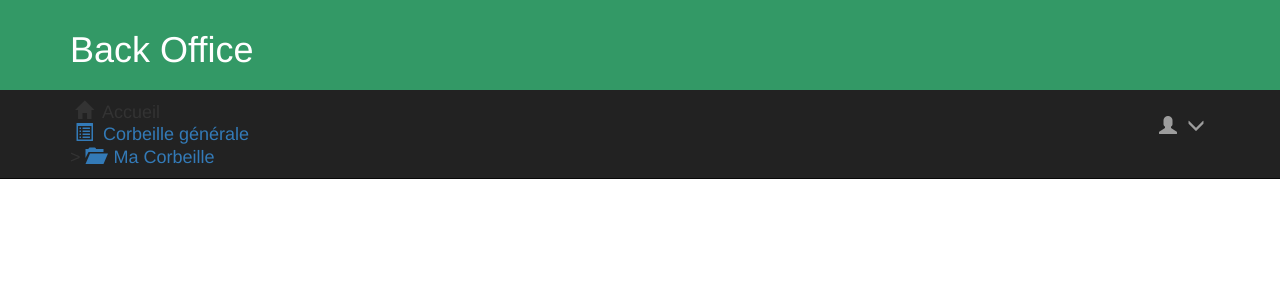
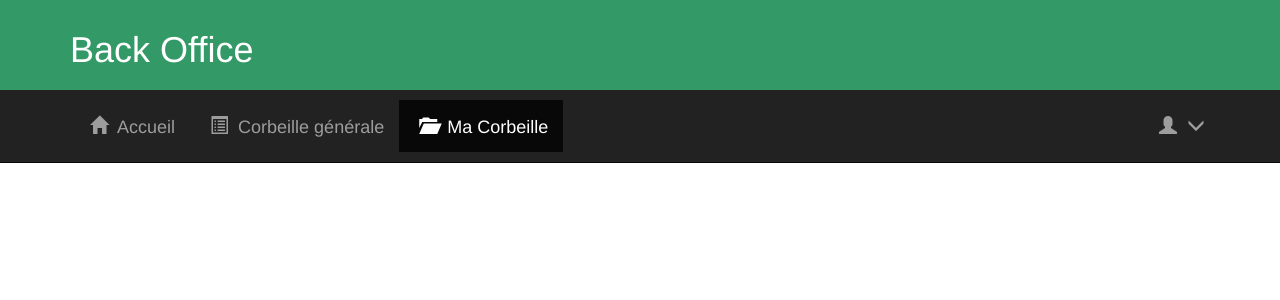
Before and after one commit to TeamBAAAAAM/Projet_BAAAAAM, a PHP site: page /backOffice/ma_corbeille.php in a window 1280 px wide. Shown: the top 300 px of the page. Run offline with PHP 8.4, Linux system fonts and the light colour scheme; data that the repository does not hold is empty.

Commit message:
Update ma_corbeille.php

```diff
--- a/backOffice/ma_corbeille.php
+++ b/backOffice/ma_corbeille.php
@@ -78,9 +78,9 @@
 					</div>
 					<div class="collapse navbar-collapse" id="myNavbar2">
 						<ul class="nav navbar-nav" id="menu">
-							<li<a href="accueil.php"><span class="glyphicon glyphicon-home"></span> Accueil</a></li>
+							<li><a href="accueil.php"><span class="glyphicon glyphicon-home"></span> Accueil</a></li>
 							<li><a href="corbeille_generale.php"><span class="glyphicon glyphicon-list-alt"></span> Corbeille générale</a></li>
-							<li class="active">><a href="ma_corbeille.php"><span class="glyphicon glyphicon-folder-open"></span> Ma Corbeille</a></li>
+							<li class="active"><a href="ma_corbeille.php"><span class="glyphicon glyphicon-folder-open"></span> Ma Corbeille</a></li>
 						</ul>
 
 						<ul class="nav navbar-nav navbar-right dropdown">
```
